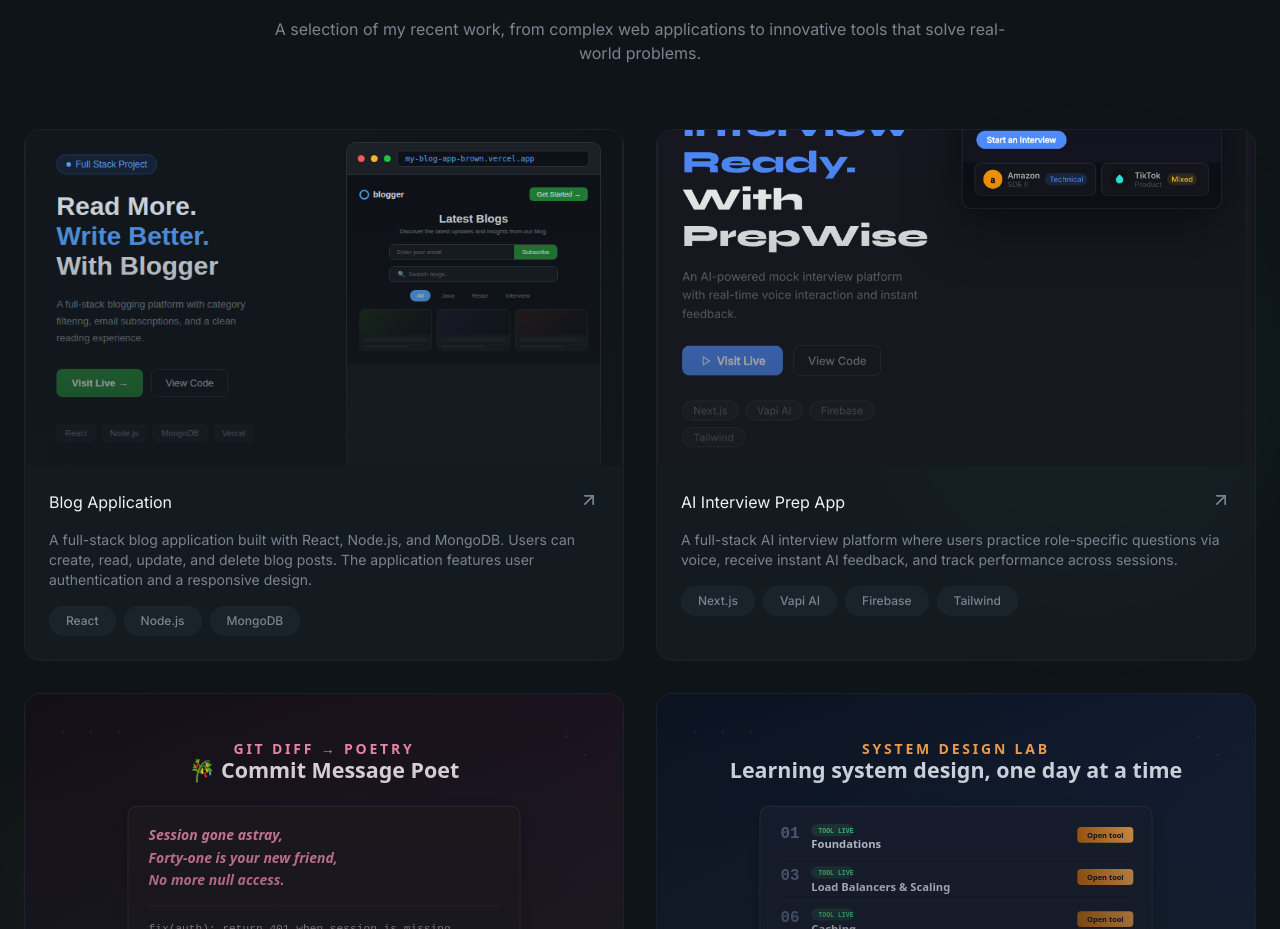
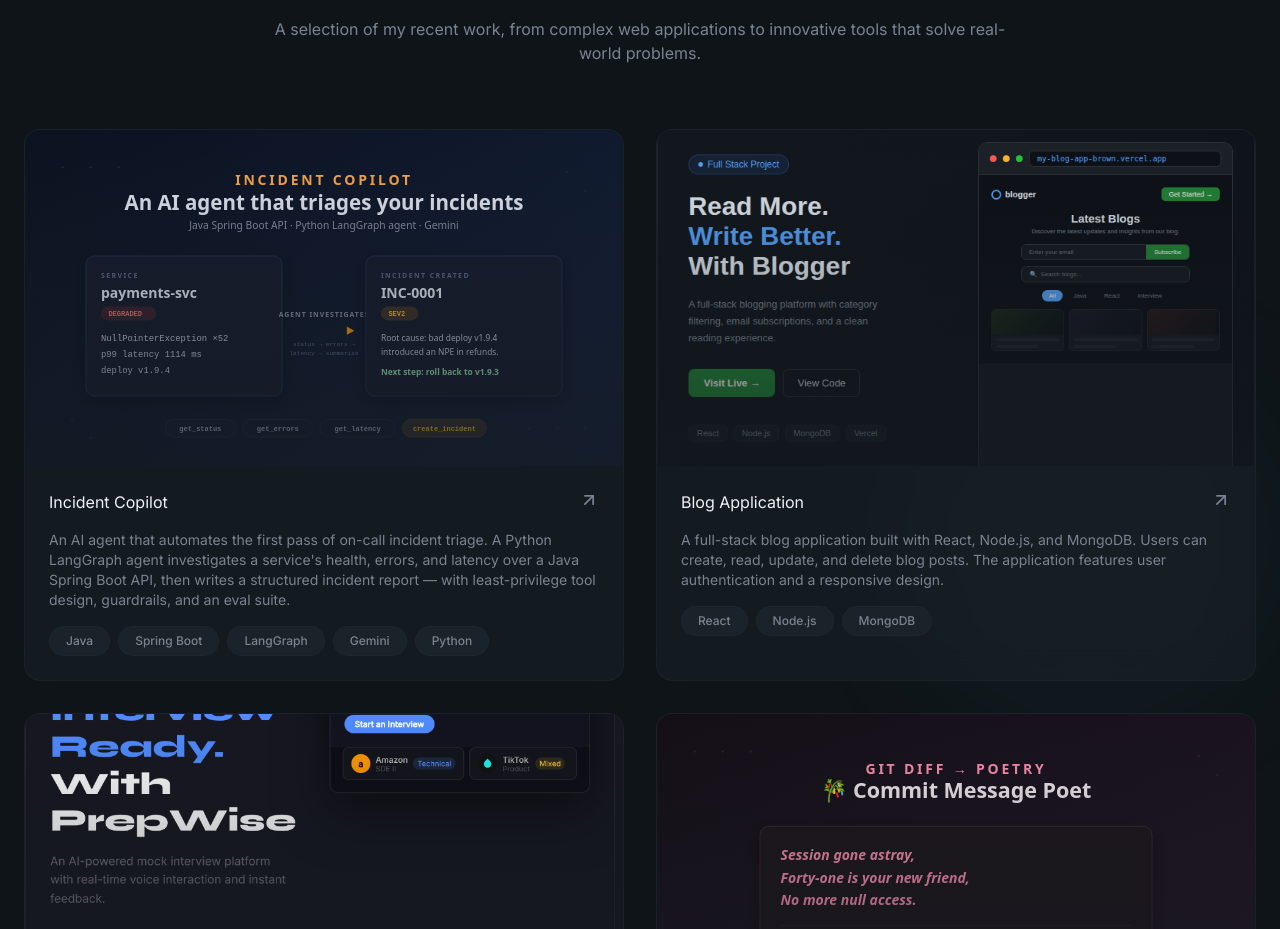
Before and after one commit to ShreyaSaha18/Personal_Portfolio, a React (Vite) app: page / in a window 1280 px wide. Shown: the part 2348-3277 px from the top of the page. Built offline with nearby package versions, Linux system fonts and the light colour scheme; a web font is replaced by a local one.

Commit message:
Add Incident Copilot project to portfolio

```diff
--- a/src/sections/Projects.jsx
+++ b/src/sections/Projects.jsx
@@ -4,6 +4,15 @@ import { GrGithub } from "react-icons/gr";
 import { AnimatedBorderButton } from "../components/AnimatedBorderButton ";
 
 const projects = [
+  {
+    title: "Incident Copilot",
+    description:
+      "An AI agent that automates the first pass of on-call incident triage. A Python LangGraph agent investigates a service's health, errors, and latency over a Java Spring Boot API, then writes a structured incident report — with least-privilege tool design, guardrails, and an eval suite.",
+    image: "/projects/incident-copilot.svg",
+    tags: ["Java", "Spring Boot", "LangGraph", "Gemini", "Python"],
+    link: "https://ops-api-nusn.onrender.com/swagger.html",
+    github: "https://github.com/ShreyaSaha18/incident-copilot",
+  },
   {
     title: "Blog Application",
     description:
```
Also changed, not shown: public/projects/incident-copilot.svg (added).
